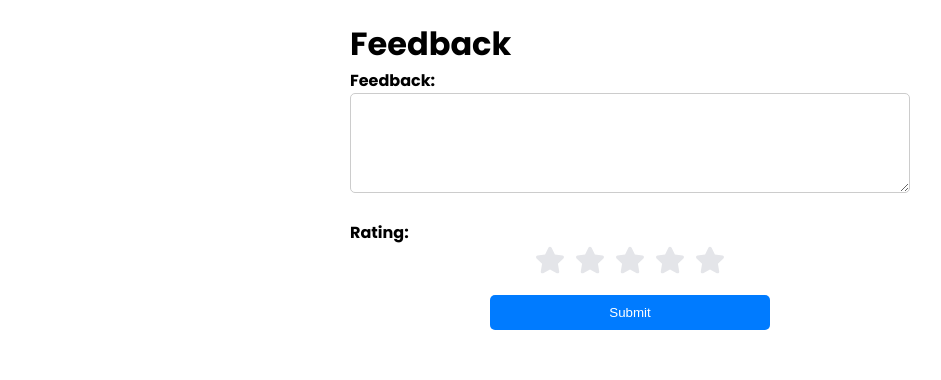
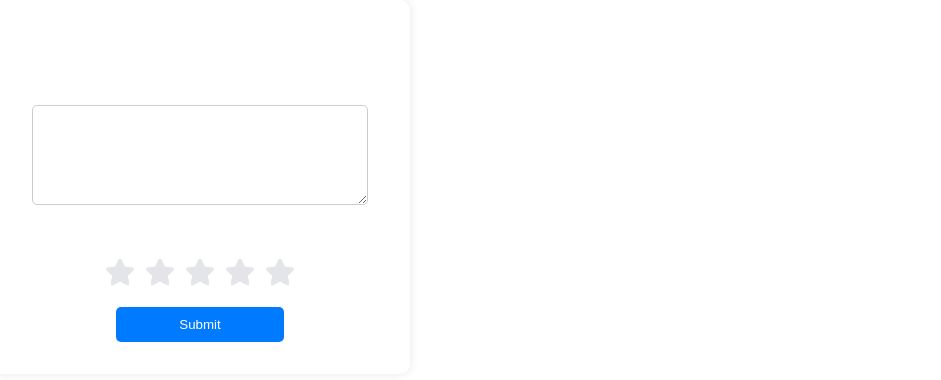
Before and after one commit to mohini17aug/rideShare, a React (Create React App) app in the folder rideshare/: page /feedback in a window 1280 px wide. Shown: the top 380 px of the page, without its empty margins (10-951 px from the left). Built offline with nearby package versions, Linux system fonts and the light colour scheme.

Commit message:
added feedback and css

```diff
--- a/rideshare/src/Components/FeedbackPage/feedback.css
+++ b/rideshare/src/Components/FeedbackPage/feedback.css
@@ -1,7 +1,16 @@
 .feedback-container {
-    max-width: 600px;
+    /* max-width: 600px;
     margin: auto;
-    padding: 20px;
+    /* padding: 20px;
+    background: transparent; */
+    width: 420px;
+    background: transparent;
+    border: 2px solid rgba(255,255,255, .2);
+    backdrop-filter: blur(20px);
+    box-shadow: 0 0 10px rgba(0,0,0, .1);
+    color: #fff;
+    border-radius: 10px;
+    padding: 30px 40px;
   }
 
   .form-group {
--- a/rideshare/src/Components/FeedbackPage/feedback.js
+++ b/rideshare/src/Components/FeedbackPage/feedback.js
@@ -16,7 +16,8 @@ const FeedbackPage = () => {
         e.preventDefault();
         console.log("Feedback:", feedback);
         console.log("Rating:", rating);
-        navigate("/");
+        localStorage.setItem("feedback",false)
+        navigate("/booking");
     };
 
     return (
--- a/rideshare/src/Components/RideBooking/RideBooking.css
+++ b/rideshare/src/Components/RideBooking/RideBooking.css
@@ -31,14 +31,14 @@
 }
 .input-box select{
   width: 100%;
-  height: 60px;
+  height: 55px;
   background: transparent;
   border: 2px solid rgba(255,255,255, .2);
   outline: none;
   border-radius: 40px;
   font-size: 16px;
   color: black;
-  padding: 20px 45px 20px 20px;
+  padding: 10px 45px 10px 20px;
   }
 
 .input-box .material-icons{
@@ -50,7 +50,7 @@
 }
 .ride-booking button{
     width: 90%;
-    height: 45px;
+    height: 40px;
     background-color: #fff;
     border: none;
     outline: none;
--- a/rideshare/src/Components/RideBooking/RideBooking.js
+++ b/rideshare/src/Components/RideBooking/RideBooking.js
@@ -1,6 +1,7 @@
 import React, { useState } from 'react';
 import './RideBooking.css';
 import Map from '../Map/Map';
+import FeedbackPage from '../FeedbackPage/feedback';
 
 function RideBooking() {
   const [pickupLocation, setPickupLocation] = useState();
@@ -8,6 +9,7 @@ function RideBooking() {
   const [rideOptions, setRideOptions] = useState([]);
   const [selectedRide, setSelectedRide] = useState(null);
   const [bookingStatus, setBookingStatus] = useState('');
+  const feedback=localStorage.getItem("feedback");
 
   const pickupLocations = ['Location A', 'Location B', 'Location C'];
   const destinationLocations = ['Destination 1', 'Destination 2', 'Destination 3'];
@@ -28,6 +30,7 @@ function RideBooking() {
       localStorage.setItem("ride",true)
       localStorage.setItem("address",pickupLocation)
       localStorage.setItem("drop",destination)
+      localStorage.setItem("feedback",false)
       setBookingStatus(`Ride booked with ${selectedRide.name}. A driver will be there in ${selectedRide.eta}.`);
     } else {
       setBookingStatus('No ride option selected.');
@@ -46,7 +49,7 @@ function RideBooking() {
         </div>
     </div>
     <div className="ride">
-      <div className='Map'> <Map /></div>
+      <div className='Map'> { feedback==="true"?<FeedbackPage/>:<Map />}</div>
     <div className="ride-booking">
       <h1>
         Book a ride now
@@ -93,6 +96,9 @@ function RideBooking() {
 
       {bookingStatus && <p>{bookingStatus}</p>}
     </div>
+    {/* <div>
+     { feedback==="true"?<FeedbackPage/>:<p></p>}
+     </div> */}
     </div>
     </div>
   );
```
